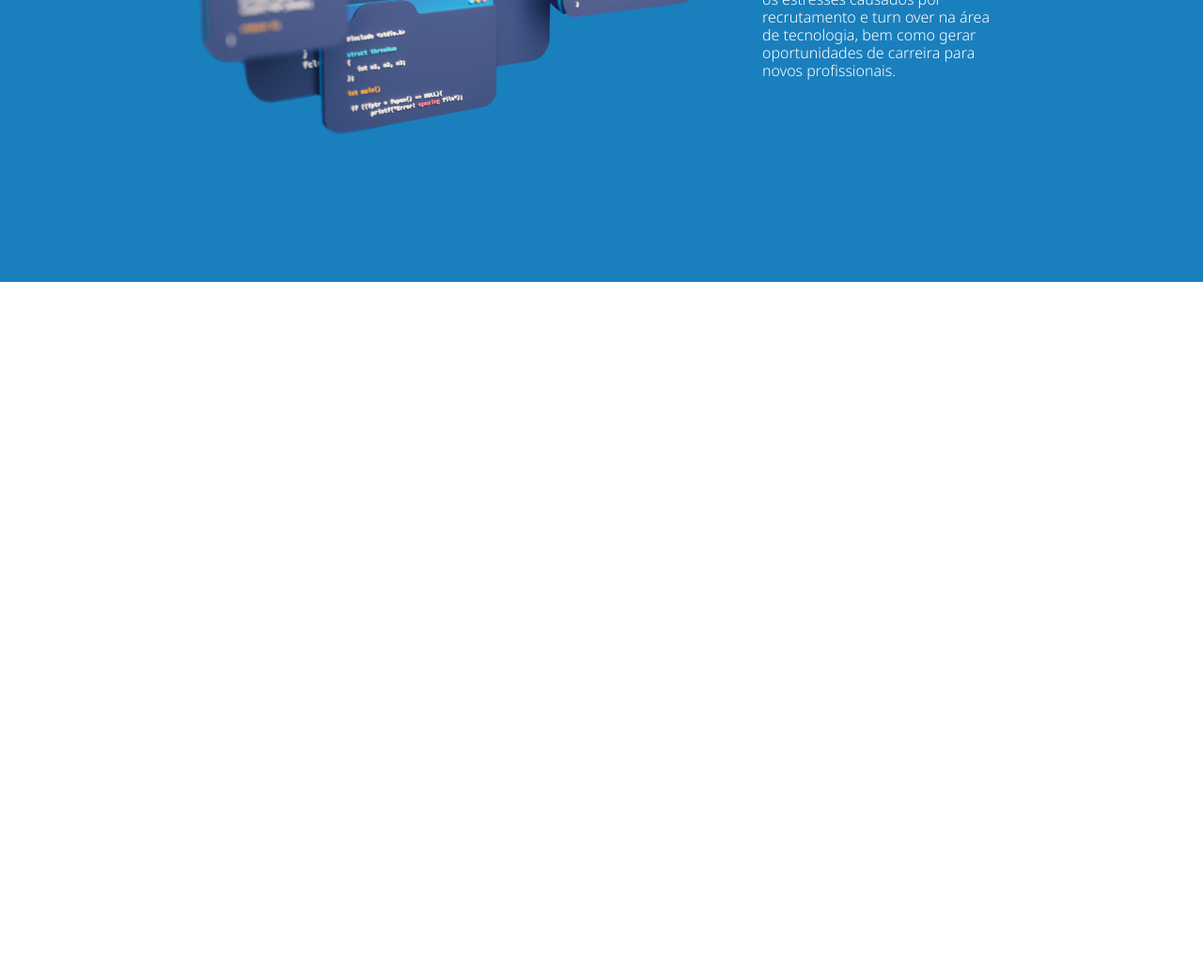
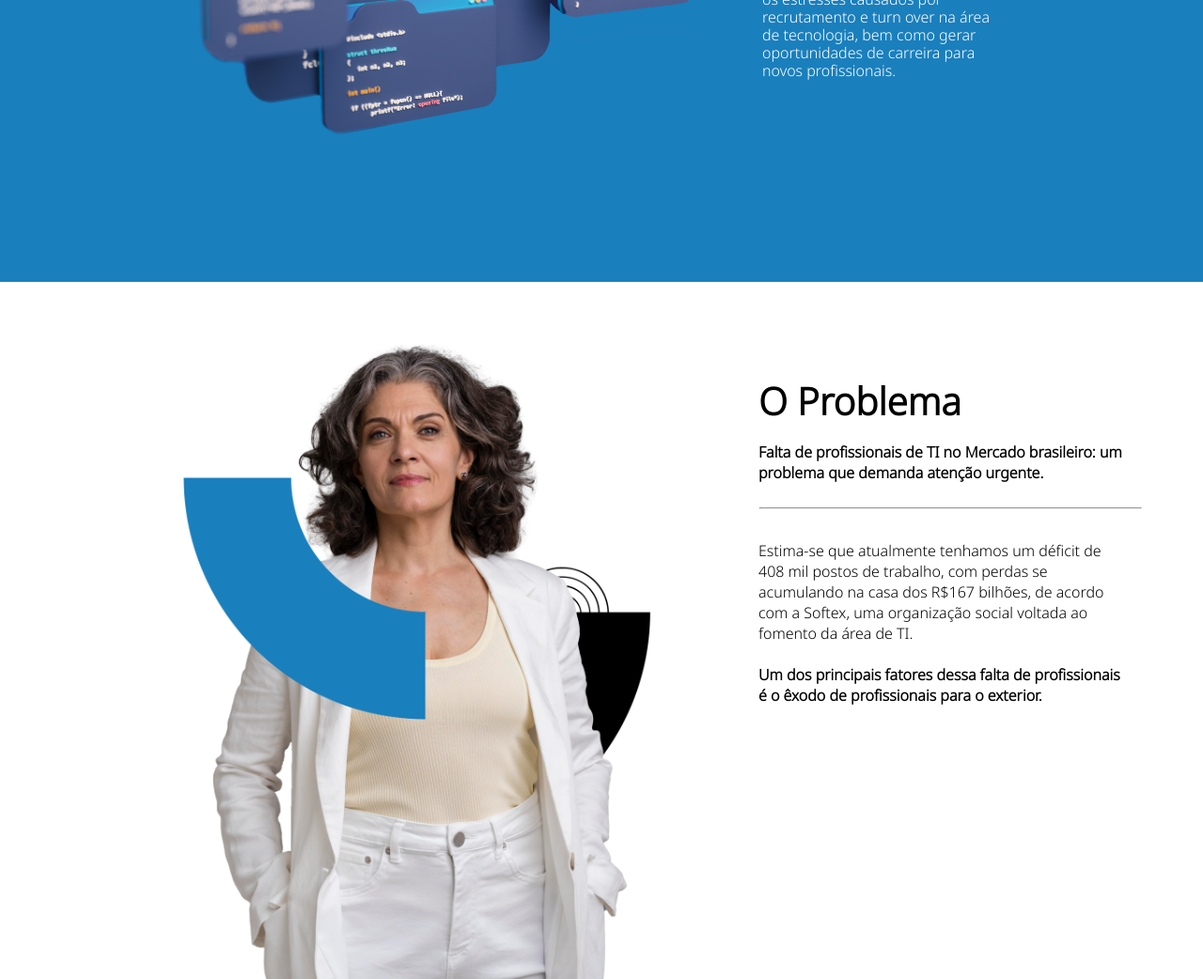
Before and after one commit to andredotexe/Netuno, a plain HTML site: page index.html in a window 1280 px wide. Shown: the part 1413-2455 px from the top of the page at 94% size. Before the commit the page ends 1713 px from the top, so only its background shows below. Drawn offline with Linux system fonts and the light colour scheme.

Commit message:
parte o problema adicionada

```diff
--- a/css/style.css
+++ b/css/style.css
@@ -246,3 +246,49 @@ header {
   color: #FFFFFF;
 
 }
+
+#oproblema{
+ /* display: flex;*/
+  height: 728px
+
+}
+
+#imgmulher{
+  position: absolute;
+  margin-left: 180px;
+  margin-top: 19px;
+  width: 40%;
+}
+
+#oproblema h2{
+  position: absolute;
+  left: 807px;
+  top: 1783px;
+  font-weight: 700;
+  font-size: 40px;
+  line-height: 48px;
+}
+
+#bloco1{
+  position: absolute;
+  width: 393px;
+  height: 66px;
+  left: 807px;
+  top: 1867px;
+}
+
+#oproblema hr{
+  position: absolute;
+  width: 407px;
+  height: 0px;
+  left: 808px;
+  top: 1945px;
+}
+
+#bloco2{
+  position: absolute !important;
+  width: 393px;
+  height: 133px;
+  left: 807px;
+  top: 1972px;
+}
--- a/index.html
+++ b/index.html
@@ -97,6 +97,18 @@
 
 
         </section>
+        <section id="oproblema">
+            <img src="image/mulher.png" alt="bannermulher" id="imgmulher">
+            <h2>O Problema</h2>
+            <p id="bloco1"><b>Falta de profissionais de TI no Mercado brasileiro: um problema que demanda atenção urgente.</b>
+            </p>
+            <hr>
+            <p id="bloco2">Estima-se que atualmente tenhamos um déficit de 408 mil postos de trabalho, com perdas se acumulando na casa dos R$167 bilhões, de acordo com a Softex, uma organização social voltada ao fomento da área de TI.
+                <br><br>
+               <b>Um dos principais fatores dessa falta de profissionais é o êxodo de profissionais para o exterior. </b>
+            </p>
+
+        </section>
 
 
         <script src="js/script.js"></script>
```
Also changed, not shown: image/mulher.png (added).
